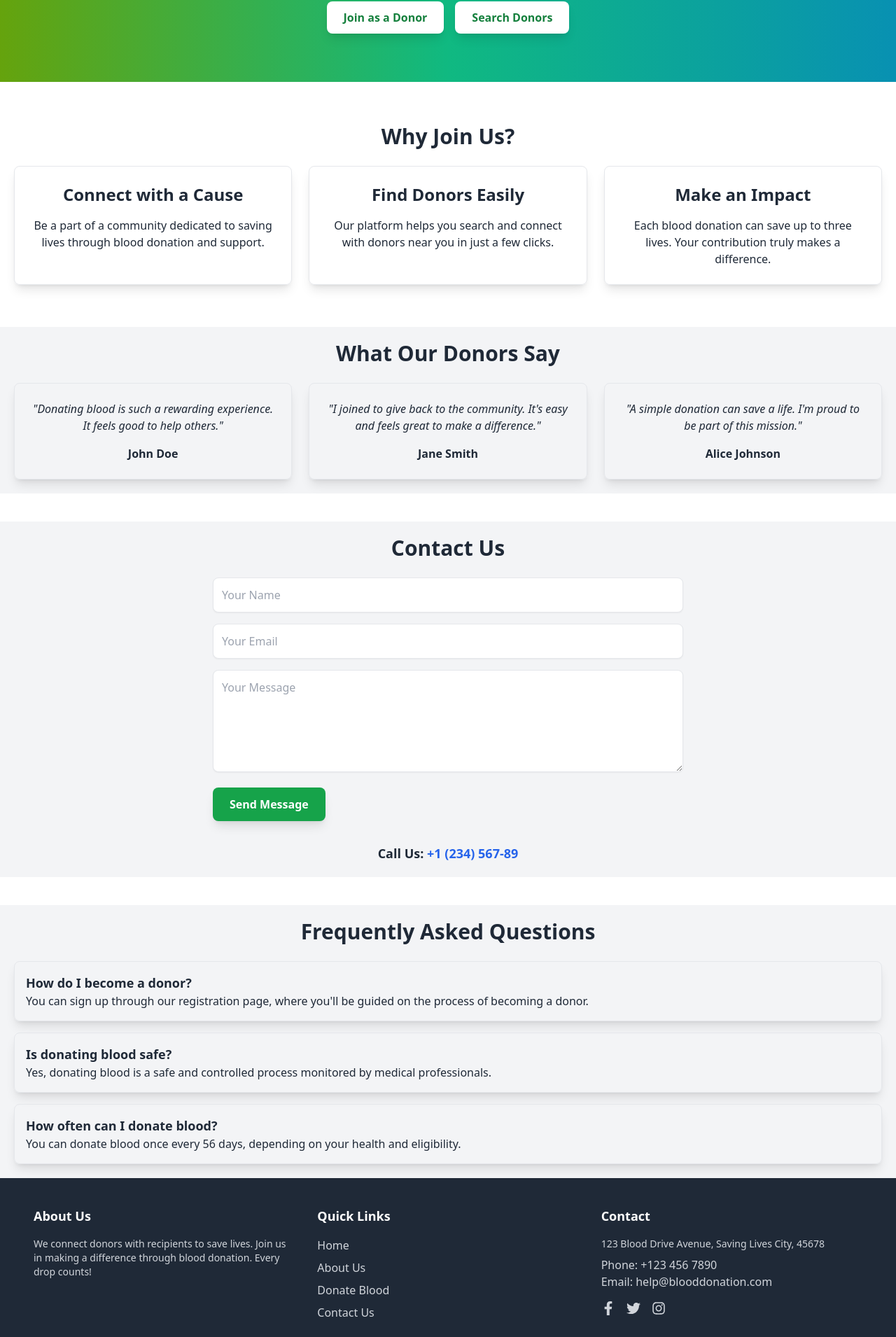
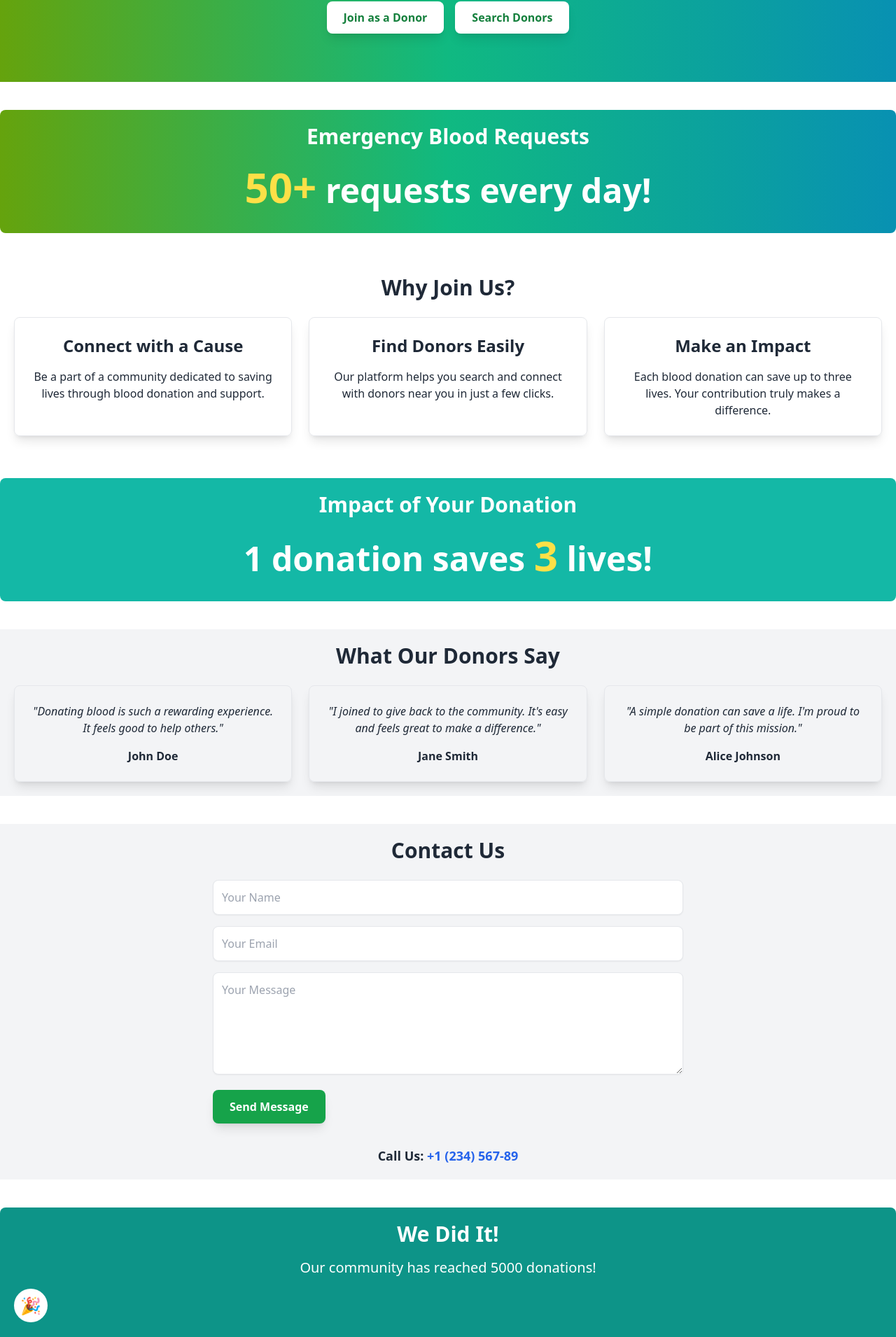
Before and after one commit to ahsanadip7/blood-donation-web-page, a React (Vite) app: page / in a window 1280 px wide. Shown: the part 299-2209 px from the top of the page at 70% size. Built offline with nearby package versions, Linux system fonts and the light colour scheme; no server answers.

Commit message:
home page done

```diff
--- a/src/HomeComponent/Main/Home.jsx
+++ b/src/HomeComponent/Main/Home.jsx
@@ -38,6 +38,27 @@ const Home = () => {
                 </motion.div>
             </motion.div>
 
+
+            <motion.div
+                className="p-5 bg-gradient-to-r from-lime-600 via-emerald-500 to-cyan-600 dark:bg-blue-800 text-white dark:text-gray-200 text-center rounded-lg"
+                initial={{ opacity: 0 }}
+                animate={{ opacity: 1 }}
+                transition={{ duration: 1 }}
+            >
+                <h2 className="text-3xl font-bold mb-6 text-white dark:text-gray-200">Emergency Blood Requests</h2>
+                <motion.div
+                    className="text-5xl font-bold mb-4"
+                    initial={{ scale: 0 }}
+                    animate={{ scale: 1 }}
+                    transition={{ delay: 0.5, duration: 1 }}
+                >
+                    <span className="text-6xl text-yellow-300 dark:text-yellow-400">50+</span> requests every day!
+                </motion.div>
+            </motion.div>
+
+
+
+
             {/* Featured Section */}
             <motion.div
                 className="p-5"
@@ -73,6 +94,25 @@ const Home = () => {
                     ))}
                 </div>
             </motion.div>
+            <motion.div
+                className="p-5 bg-teal-500 dark:bg-teal-800 text-white dark:text-gray-200 text-center rounded-lg"
+                initial={{ opacity: 0 }}
+                animate={{ opacity: 1 }}
+                transition={{ duration: 1 }}
+            >
+                <h2 className="text-3xl font-bold mb-6">Impact of Your Donation</h2>
+                <motion.div
+                    className="text-5xl font-bold mb-4"
+                    initial={{ scale: 0 }}
+                    animate={{ scale: 1 }}
+                    transition={{ delay: 0.5, duration: 1 }}
+                >
+                    <span>1</span> donation saves <span className="text-6xl text-yellow-300 dark:text-yellow-400">3</span> lives!
+                </motion.div>
+            </motion.div>
+
+
+
 
             {/* Testimonials Section */}
             <motion.div
@@ -109,6 +149,8 @@ const Home = () => {
                     ))}
                 </div>
             </motion.div>
+
+
 
             {/* Contact Us Section */}
             <motion.div
@@ -169,36 +211,38 @@ const Home = () => {
                 </div>
             </motion.div>
 
-            {/* FAQs Section */}
+
             <motion.div
-                className="p-5 bg-gray-100 dark:bg-gray-800"
+                className="p-5 bg-teal-600 text-white text-center rounded-lg"
                 initial={{ opacity: 0 }}
                 animate={{ opacity: 1 }}
                 transition={{ duration: 1 }}
             >
-                <h2 className="text-3xl font-bold text-center mb-6 text-gray-800 dark:text-white">Frequently Asked Questions</h2>
-                <div className="space-y-4">
-                    {[
-                        {
-                            question: "How do I become a donor?",
-                            answer: "You can sign up through our registration page, where you'll be guided on the process of becoming a donor.",
-                        },
-                        {
-                            question: "Is donating blood safe?",
-                            answer: "Yes, donating blood is a safe and controlled process monitored by medical professionals.",
-                        },
-                        {
-                            question: "How often can I donate blood?",
-                            answer: "You can donate blood once every 56 days, depending on your health and eligibility.",
-                        },
-                    ].map((item, index) => (
-                        <div key={index} className="p-4 border rounded-lg shadow-lg dark:bg-gray-700 dark:text-white">
-                            <h3 className="font-semibold text-lg">{item.question}</h3>
-                            <p>{item.answer}</p>
-                        </div>
-                    ))}
+                <h2 className="text-3xl font-bold mb-4">We Did It!</h2>
+                <p className="text-xl">Our community has reached 5000 donations!</p>
+                <motion.div
+                    className="mt-4"
+                    initial={{ opacity: 0 }}
+                    animate={{ opacity: 1 }}
+                    transition={{ delay: 0.5, duration: 0.5 }}
+                >
+                    <div className="w-12 h-12 rounded-full bg-white text-teal-600 flex justify-center items-center text-2xl font-bold">
+                        🎉
+                    </div>
+                </motion.div>
+                <div className="mt-4">
+                    <p className="text-lg">Together, we’re making a huge impact!</p>
                 </div>
             </motion.div>
+
+
+
+
+
+
+
+
+
 
         </div>
     );
```
